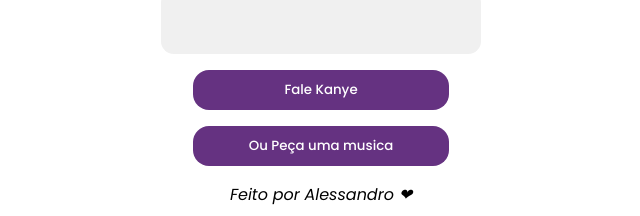
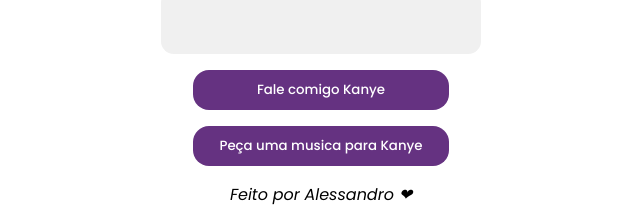
Before and after one commit to alessandrordgs/Kanye-west, a React (Create React App) app: page / in a window 1280 px wide. Shown: the part 347-563 px from the top of the page, without its empty margins (319-959 px from the left). Built offline with nearby package versions, Linux system fonts and the light colour scheme; no server answers.

Commit message:
texto att

```diff
--- a/src/App.jsx
+++ b/src/App.jsx
@@ -54,9 +54,9 @@
         <p> <a href={`https://www.youtube.com/results?search_query=Kanye+West+${music.music}`} target="_blank" rel="noopener noreferrer">{music.music}</a></p>
      </div>
 
-      <button onClick={handleKanye}>Fale Kanye</button>
+      <button onClick={handleKanye}>Fale comigo Kanye</button>
 
-      <button onClick={newMusic}>Ou Peça uma musica</button>
+      <button onClick={newMusic}>Peça uma musica para Kanye</button>
 
       <footer> <a href="https://alessandrordgs.vercel.app">Feito por Alessandro ❤</a></footer>
 
```
